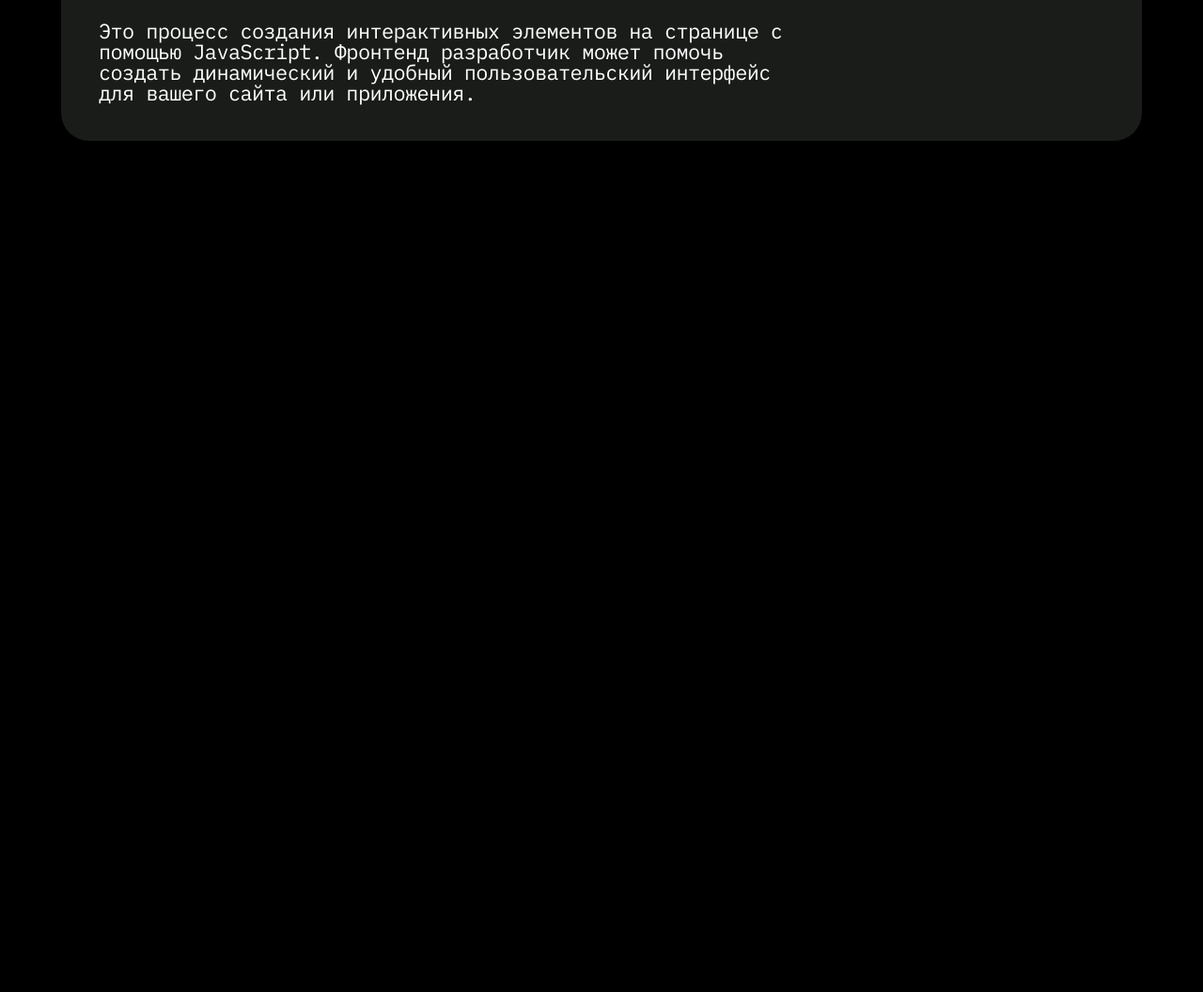
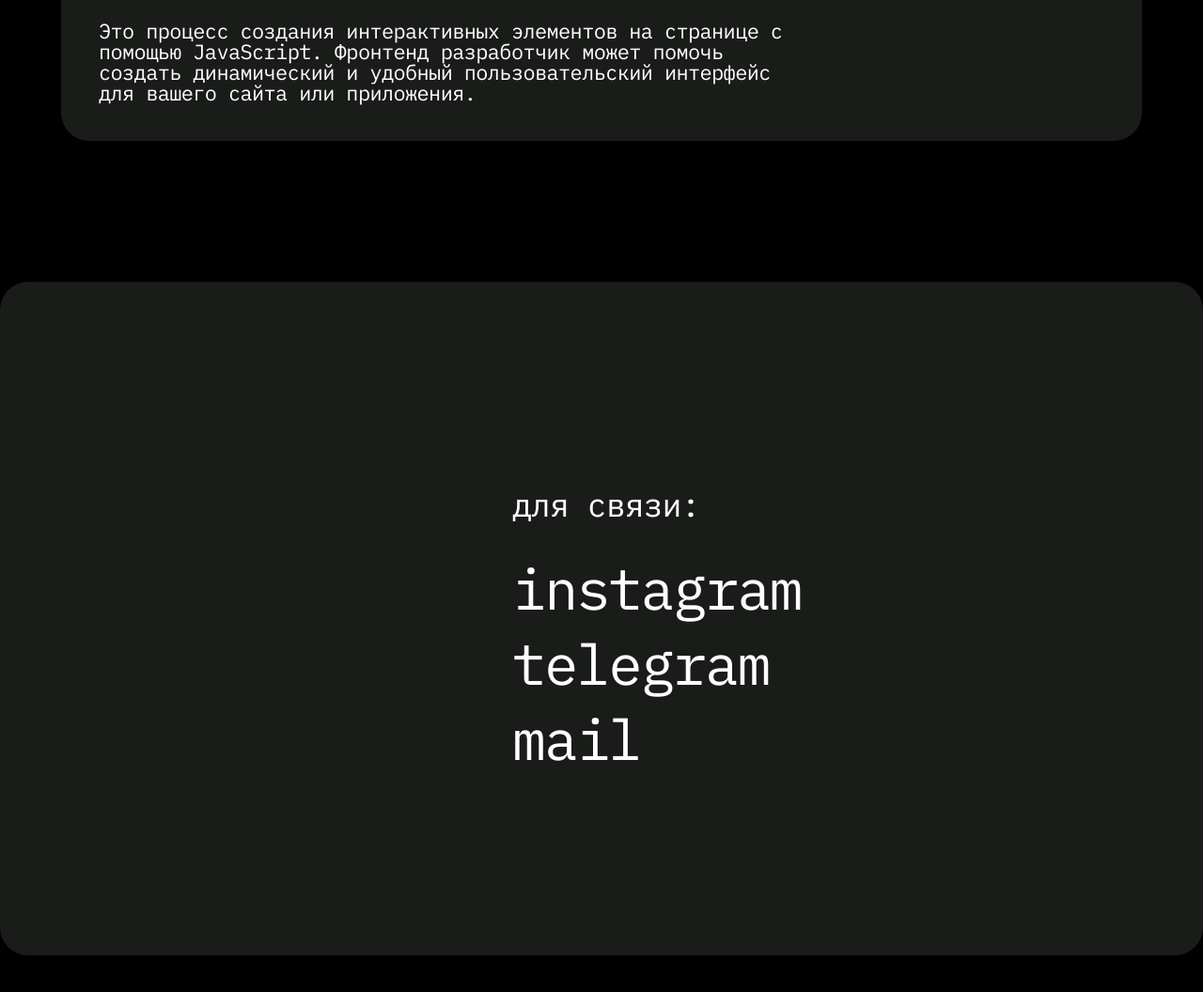
Before and after one commit to Daniks5-5/fron_tportfolio, a plain HTML site: page index.html in a window 1280 px wide. Shown: the part 5135-6191 px from the top of the page at 94% size. Before the commit the page ends 5435 px from the top, so only its background shows below. Drawn offline with Linux system fonts and the light colour scheme.

Commit message:
contacts

```diff
--- a/index.html
+++ b/index.html
@@ -101,6 +101,18 @@
         <p class="fake-fon-text fake-fon-text1 ">Это процесс создания интерактивных элементов на странице с помощью JavaScript. Фронтенд разработчик может помочь создать динамический и удобный пользовательский интерфейс для вашего сайта или приложения.</p>
     </div>
 </div>
+</div>
+<div class="contacts">
+    <div class="my-contacts">
+        <p class="contacts-text">для связи:</p>
+        <a href="" class="contacts-link">instagram</a>
+        <a href="" class="contacts-link">telegram</a>
+        <a href="" class="contacts-link">mail</a>
+    </div>
+</div>
+<div class="foter">
+
+</div>
 
 </body>
 </html>
--- a/styles/style.css
+++ b/styles/style.css
@@ -297,3 +297,42 @@ font-size: 22px;
 letter-spacing: -0.03em;
 color: #fff;
 }
+/* блок контактов */
+.contacts{
+    width: 100%;
+    height: 717px;
+    border-radius: 30px;
+    background-repeat: no-repeat;
+    background-size: cover;
+    position: relative;
+    background-color: #191C19;
+    margin-bottom: 150px;
+}
+.my-contacts{
+    position: absolute;
+    width: 310px;
+    left:545px;
+    bottom: 200px;
+}
+.contacts-text{
+
+    font-family: var(--font-family);
+font-weight: 400;
+font-size: 35px;
+line-height: 171%;
+letter-spacing: -0.03em;
+color: #fff;
+margin-bottom: 29px;
+}
+.contacts-link{
+    display: flex;
+    display: block;
+    font-family: var(--font-family);
+font-weight: 400;
+font-size: 60px;
+line-height: 100%;
+letter-spacing: -0.03em;
+color: #fff;
+text-decoration: none;
+margin-top: 20px;
+}
```
Also changed, not shown: resources/Vectary texture.png (added), resources/cuate.png (added).
